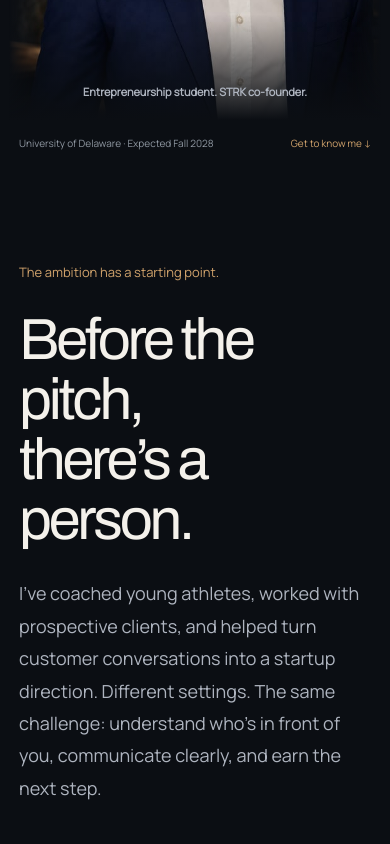
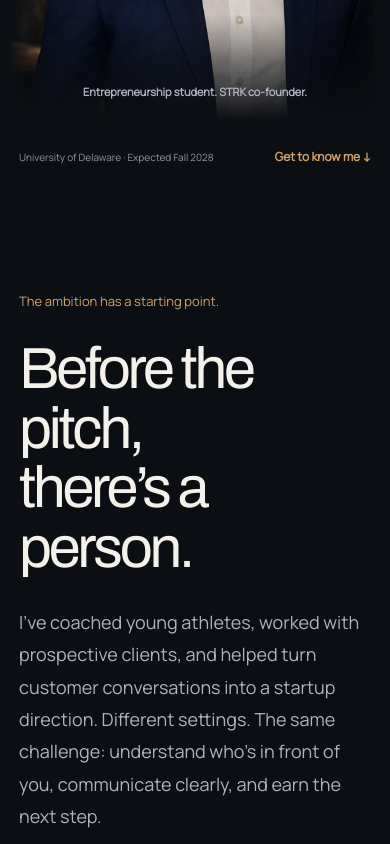
Before and after one commit to ilian-aigner/ilian-aigner.github.io, an Astro site: page / in a window 390 px wide. Shown: the part 880-1724 px from the top of the page. Built offline with nearby package versions, Linux system fonts and the light colour scheme; Astro itself is replaced by a stand-in of ours.

Commit message:
Make mobile story entry easier to tap

```diff
--- a/src/styles/site.css
+++ b/src/styles/site.css
@@ -411,3 +411,8 @@ body .story-hero .hero-photo>img,body .about-portrait{filter:none}
   .story-hero .hero-intro{line-height:1.65;margin-bottom:18px}
   .story-hero .hero-photo>img{transform:translateY(-20px) scale(1.045);transform-origin:center top}
 }
+/* Make the invitation into the story a comfortable touch target. */
+@media(max-width:760px){
+  .story-hero .hero-bottom{flex-wrap:wrap;gap:8px 14px}
+  .story-hero .hero-bottom a{display:inline-flex;align-items:center;justify-content:flex-end;min-height:44px;margin-left:auto;padding:8px 0 8px 10px;font-size:12px;font-weight:700;white-space:nowrap}
+}
```
